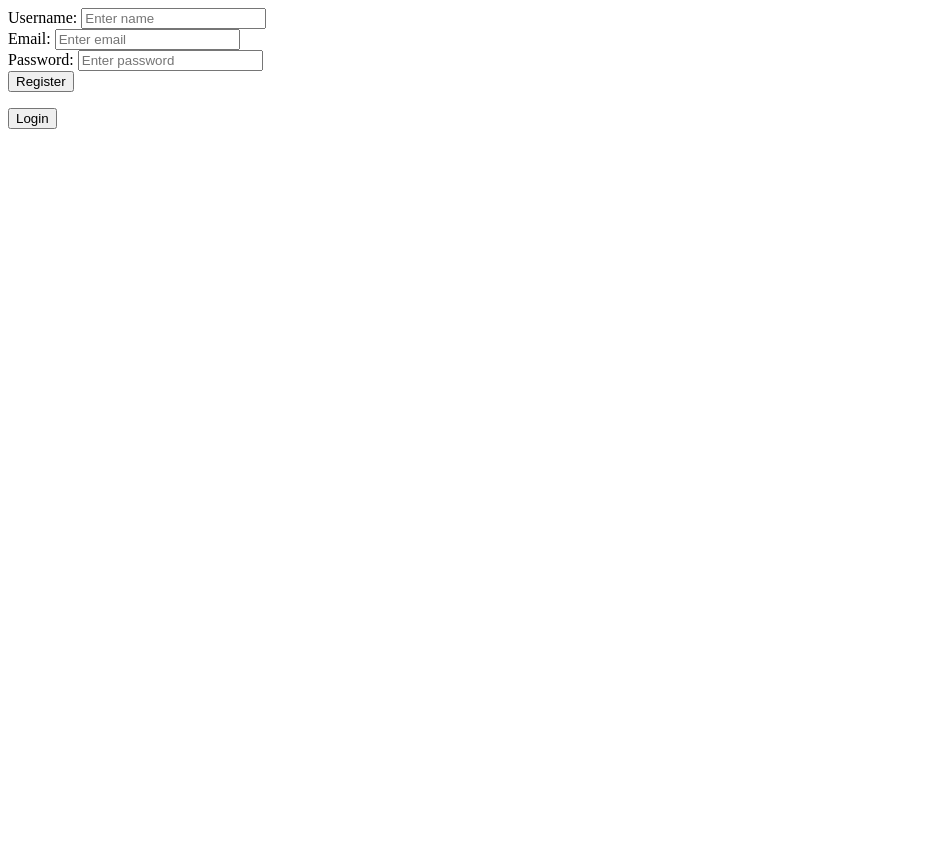
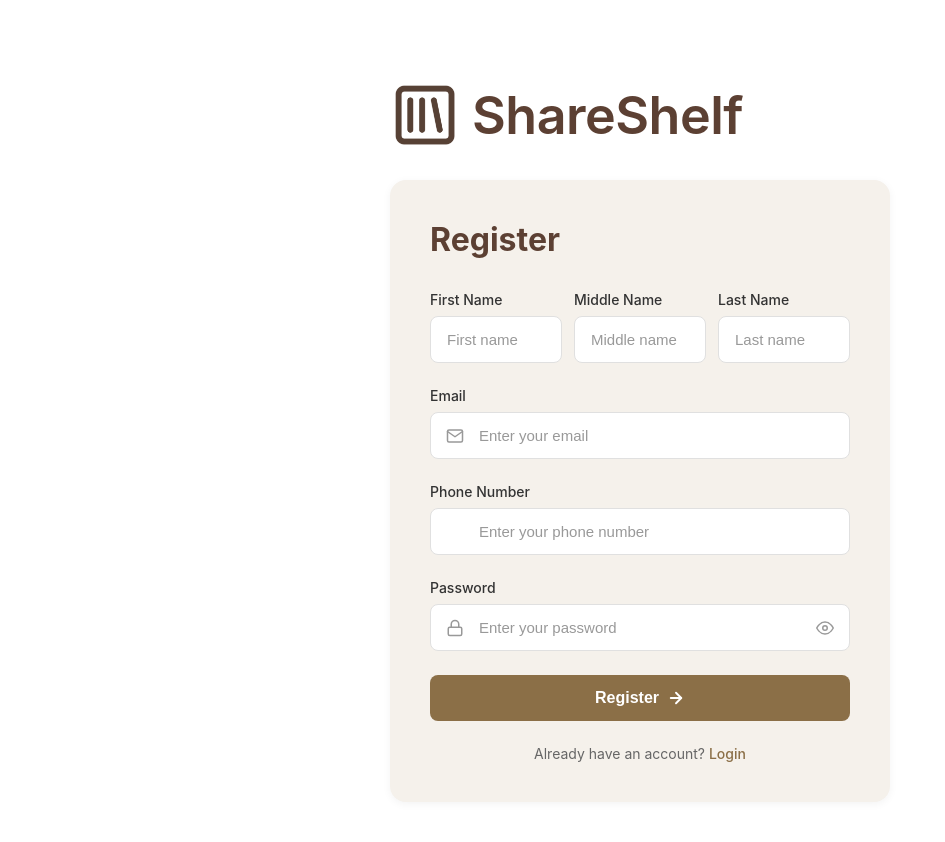
Before and after one commit to RidaFatima03/ShareShelf, a Flask app: page /register in a window 1280 px wide. Shown: the whole page, without its empty margins (0-945 px from the left). Before the commit the page ends 129 px from the top, so only its background shows below. Run offline with Flask 3, Linux system fonts and the light colour scheme; some libraries are stand-ins or nearby versions.

Commit message:
Register html and css changed

```diff
--- a/app/routes/auth.py
+++ b/app/routes/auth.py
@@ -71,7 +71,7 @@ def register():
         user_first_name = request.form['user_first_name']
         user_middle_name = request.form['user_middle_name']
         user_last_name = request.form['user_last_name']
-        user_password = request.form['puser_password']
+        user_password = request.form['user_password']
         user_phone_number = request.form['user_phone_number']
         user_email = request.form['user_email']
 
--- a/app/templates/register.html
+++ b/app/templates/register.html
@@ -1,23 +1,112 @@
+<!DOCTYPE html>
+<html lang="en">
+<head>
+    <meta charset="UTF-8">
+    <meta name="viewport" content="width=device-width, initial-scale=1.0">
+    <title>ShareShelf - Register</title>
+    <link rel="stylesheet" href="{{ url_for('static', filename='auth.css') }}">
+</head>
+<body class="auth-body">
+    <div class="container">
+        <!-- Logo Text -->
+        <div class="logo-text">
+            <img src="{{ url_for('static', filename='library_system_logo.png') }}" alt="ShareShelf Logo" class="logo-image">
+            ShareShelf
+        </div>
+
+        <!-- Register Card -->
+        <div class="register-card">
+            <h1 class="register-title">Register</h1>
+
             <form action="{{ url_for('auth.register') }}" method="post">
 				{% if message is defined and message %}
 					<div class="alert alert-warning">{{ message }}</div>
 				{% endif %}
-	<div class="form-group">
-		<label for="username">Username:</label>
-		<input type="text" class="form-control" id="username" name="username" placeholder="Enter name">
+                <!-- Name Fields Row -->
+                <div class="name-fields-row">
+                    <div class="form-group name-field">
+                        <label for="user_first_name">First Name</label>
+                        <div class="input-wrapper">
+                            <input type="text" id="user_first_name" name="user_first_name" placeholder="First name" required>
                         </div>
-	<div class="form-group">
-		<label for="email">Email:</label>
-		<input type="email" class="form-control" id="email" name="email" placeholder="Enter email">
-	</div>
-	<div class="form-group">
-		<label for="pwd">Password:</label>
-		<input type="password" class="form-control" id="password" name="password" placeholder="Enter password">
                     </div>
 
-	<button type="submit" class="btn btn-primary">Register</button>
+                    <div class="form-group name-field">
+                        <label for="user_middle_name">Middle Name</label>
+                        <div class="input-wrapper">
+                            <input type="text" id="user_middle_name" name="user_middle_name" placeholder="Middle name">
+                        </div>
+                    </div>
+
+                    <div class="form-group name-field">
+                        <label for="user_last_name">Last Name</label>
+                        <div class="input-wrapper">
+                            <input type="text" id="user_last_name" name="user_last_name" placeholder="Last name" required>
+                        </div>
+                    </div>
+                </div>
+
+                <!-- Email Field -->
+                <div class="form-group">
+                    <label for="email">Email</label>
+                    <div class="input-wrapper">
+                        <span class="input-icon email-icon"></span>
+                        <input type="email" id="email" name="user_email" placeholder="Enter your email" required>
+                    </div>
+                </div>
+
+                <!-- Phone Number Field -->
+                <div class="form-group">
+                    <label for="user_phone_number">Phone Number</label>
+                    <div class="input-wrapper">
+                        <span class="input-icon phone-icon"></span>
+                        <input type="tel" id="user_phone_number" name="user_phone_number" placeholder="Enter your phone number" required>
+                    </div>
+                </div>
+
+                <!-- Password Field -->
+                <div class="form-group">
+                    <label for="user_password">Password</label>
+                    <div class="input-wrapper">
+                        <span class="input-icon lock-icon"></span>
+                        <input type="password" id="user_password" name="user_password" placeholder="Enter your password" required>
+                        <span class="eye-icon" id="toggleRegisterPassword">
+                            <svg width="18" height="18" viewBox="0 0 24 24" fill="none" stroke="#999999" stroke-width="2" stroke-linecap="round" stroke-linejoin="round">
+                                <path d="M1 12s4-8 11-8 11 8 11 8-4 8-11 8-11-8-11-8z"></path>
+                                <circle cx="12" cy="12" r="3"></circle>
+                            </svg>
+                        </span>
+                    </div>
+                </div>
+
+                <!-- Register Button -->
+                <button type="submit" class="register-button">
+                    Register
+                    <span class="arrow-icon"></span>
+                </button>
+
+                <!-- Login Link -->
+                <p class="login-text">
+                    Already have an account? <a href="{{ url_for('auth.login') }}" class="login-link">Login</a>
+                </p>
             </form>
-
-<form action="{{ url_for('auth.login') }}" method="get">
-<button class="btn btn-primary">Login</button>
-</form>
+        </div>
+    </div>
+</body>
+<script>
+    const toggleRegisterPassword = document.getElementById('toggleRegisterPassword');
+    if (toggleRegisterPassword) {
+        toggleRegisterPassword.addEventListener('click', () => {
+            const passwordInput = document.getElementById('registerPassword');
+            const eyeIcon = toggleRegisterPassword.querySelector('svg');
+            if (passwordInput.type === 'password') {
+                passwordInput.type = 'text';
+                eyeIcon.innerHTML = '<path d=\"M17.94 17.94A10.07 10.07 0 0 1 12 20c-7 0-11-8-11-8a18.45 18.45 0 0 1 5.06-5.94M9.9 4.24A9.12 9.12 0 0 1 12 4c7 0 11 8 11 8a18.5 18.5 0 0 1-2.16 3.19m-6.72-1.07a3 3 0 1 1-4.24-4.24\"></path><line x1=\"1\" y1=\"1\" x2=\"23\" y2=\"23\"></line>';
+            } else {
+                passwordInput.type = 'password';
+                eyeIcon.innerHTML = '<path d=\"M1 12s4-8 11-8 11 8 11 8-4 8-11 8-11-8-11-8z\"></path><circle cx=\"12\" cy=\"12\" r=\"3\"></circle>';
+            }
+        });
+    }
+</script>
+</html>
```
Lines whose indentation alone changed are shown as unchanged.
